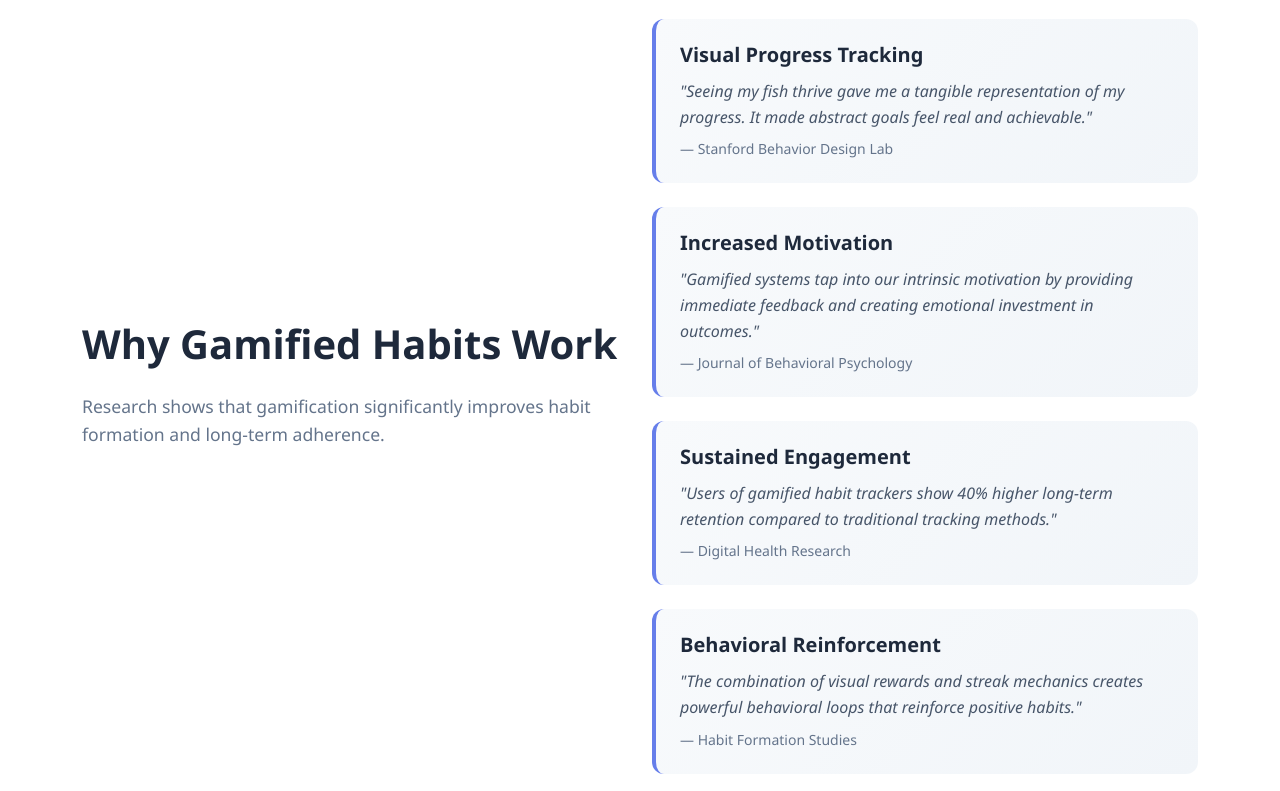
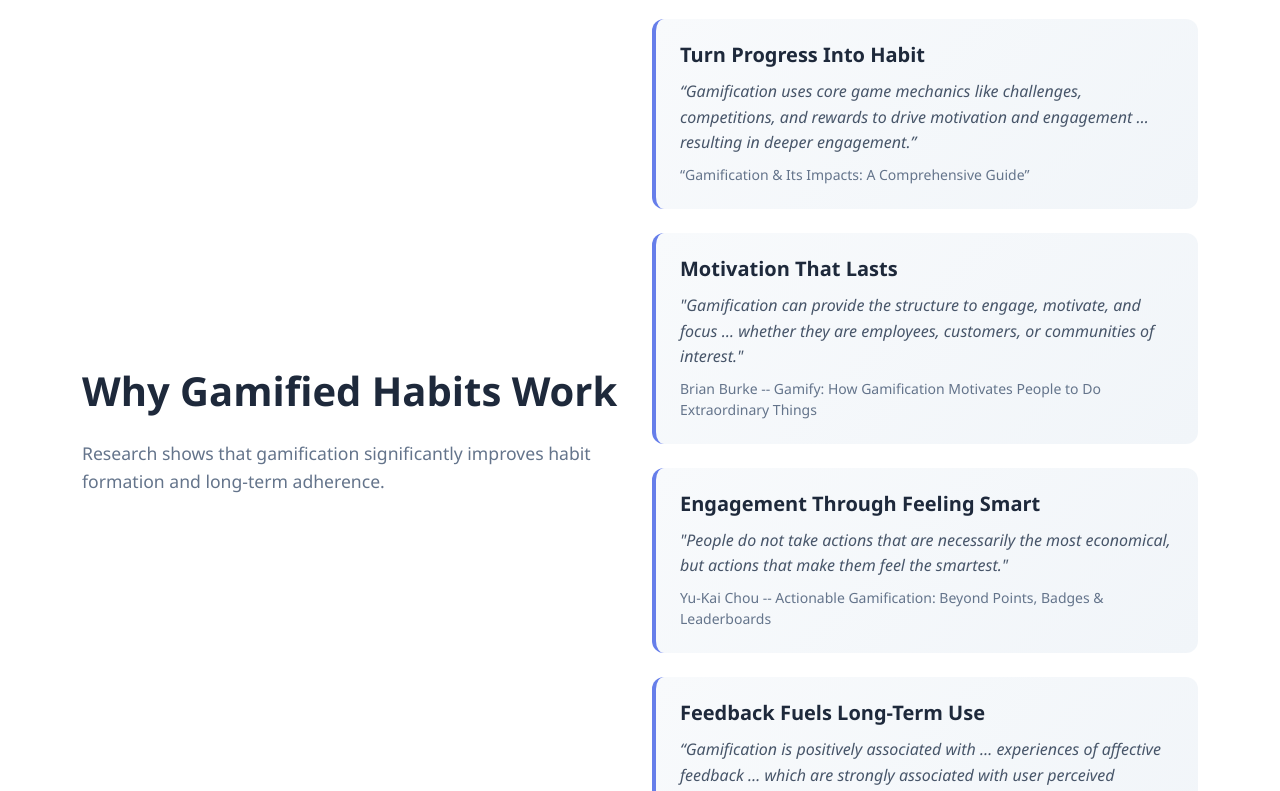
Before and after one commit to Rotocli/WAD2Project, a Vue app in the folder fishbit/: page / in a window 1280 px wide. Shown: the part 1480-2271 px from the top of the page. Built offline with nearby package versions, Linux system fonts and the light colour scheme; no server answers.

Commit message:
Changed quotes

```diff
--- a/fishbit/index.html
+++ b/fishbit/index.html
@@ -2,7 +2,7 @@
 <html lang="en">
   <head>
     <meta charset="UTF-8" />
-    <link rel="icon" type="image/svg+xml" href="/vite.svg" />
+    <link rel="icon" type="image/png" href="/image.png" />
     <meta name="viewport" content="width=device-width, initial-scale=1.0" />
     <title>fishbit</title>
   </head>
--- a/fishbit/src/views/HomeView.vue
+++ b/fishbit/src/views/HomeView.vue
@@ -183,27 +183,27 @@
           <div class="col-lg-6">
             <div class="benefits-grid">
               <div class="benefit-card">
-                <h5>Visual Progress Tracking</h5>
-                <p>"Seeing my fish thrive gave me a tangible representation of my progress. It made abstract goals feel real and achievable."</p>
-                <div class="benefit-source">— Stanford Behavior Design Lab</div>
+                <h5>Turn Progress Into Habit</h5>
+                <p>“Gamification uses core game mechanics like challenges, competitions, and rewards to drive motivation and engagement … resulting in deeper engagement.”</p>
+                <div class="benefit-source">“Gamification & Its Impacts: A Comprehensive Guide”</div>
               </div>
 
               <div class="benefit-card">
-                <h5>Increased Motivation</h5>
-                <p>"Gamified systems tap into our intrinsic motivation by providing immediate feedback and creating emotional investment in outcomes."</p>
-                <div class="benefit-source">— Journal of Behavioral Psychology</div>
+                <h5>Motivation That Lasts</h5>
+                <p>"Gamification can provide the structure to engage, motivate, and focus … whether they are employees, customers, or communities of interest."</p>
+                <div class="benefit-source">Brian Burke -- Gamify: How Gamification Motivates People to Do Extraordinary Things</div>
               </div>
 
               <div class="benefit-card">
-                <h5>Sustained Engagement</h5>
-                <p>"Users of gamified habit trackers show 40% higher long-term retention compared to traditional tracking methods."</p>
-                <div class="benefit-source">— Digital Health Research</div>
+                <h5>Engagement Through Feeling Smart</h5>
+                <p>"People do not take actions that are necessarily the most economical, but actions that make them feel the smartest."</p>
+                <div class="benefit-source">Yu-Kai Chou -- Actionable Gamification: Beyond Points, Badges & Leaderboards</div>
               </div>
 
               <div class="benefit-card">
-                <h5>Behavioral Reinforcement</h5>
-                <p>"The combination of visual rewards and streak mechanics creates powerful behavioral loops that reinforce positive habits."</p>
-                <div class="benefit-source">— Habit Formation Studies</div>
+                <h5>Feedback Fuels Long-Term Use</h5>
+                <p>“Gamification is positively associated with … experiences of affective feedback … which are strongly associated with user perceived benefits and continued use intentions.”</p>
+                <div class="benefit-source">S. Loijas et al., study in International Journal of Information Management</div>
               </div>
             </div>
           </div>
```
Also changed, not shown: fishbit/public/image.png (added).
